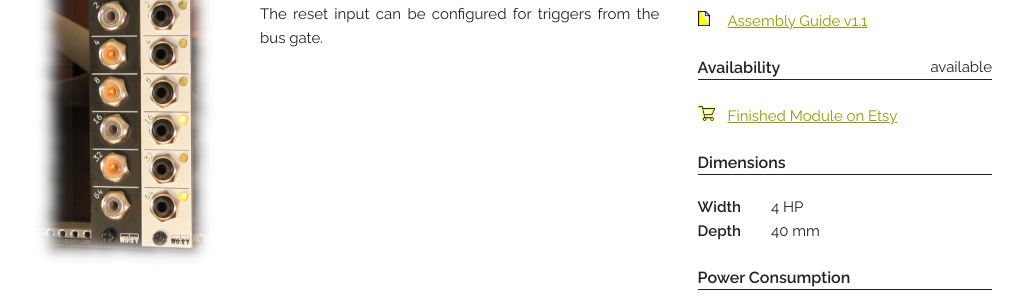
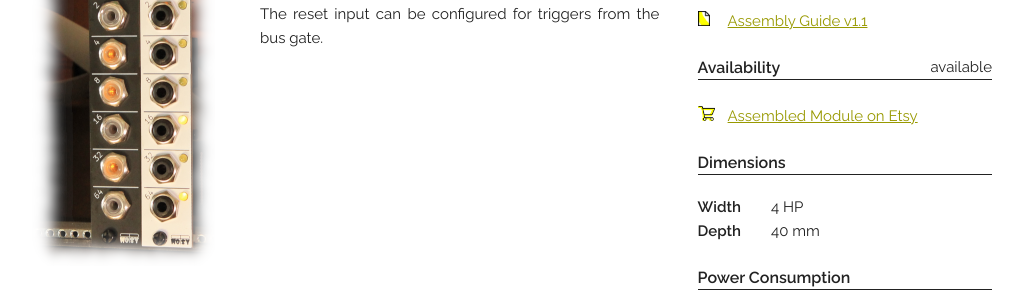
Before and after one commit to moPsy-project/mopsy-music.de, a Jekyll site: the page built from _modules/DIV.md, in a window 1280 px wide. Shown: the part 435-735 px from the top of the page, without its empty margins (128-1151 px from the left). Built offline with Jekyll 4.4.1, drawn with Linux system fonts in a browser that asks for light colours.

Commit message:
:art: Improve label for DIV in the Etsy shop

```diff
--- a/_modules/DIV.md
+++ b/_modules/DIV.md
@@ -18,7 +18,7 @@ availability:
   # Lifecycles: concept, dev, prod, discontinued
   lifecycle: prod
   shops:
-  - label: Finished Module on Etsy
+  - label: Assembled Module on Etsy
     url: https://www.etsy.com/de-en/listing/1496940825/mopsy-div-eurorack-modul
 dimensions:
   width: 4 HP
```
